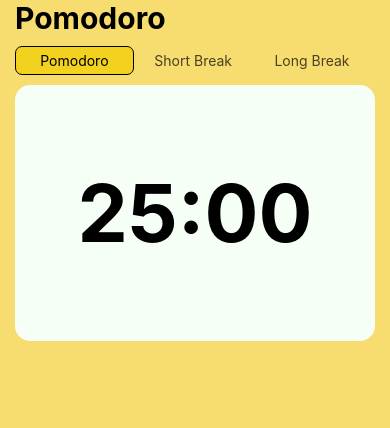
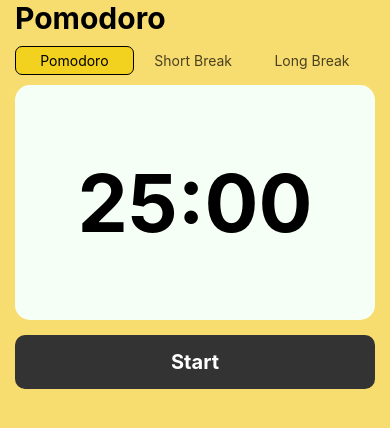
Before and after one commit to bm-jsms/Pomodoro_Timer-react_native, a React Native app: screen / in a window 390 px wide. Shown: the top 428 px of the page. Built offline with nearby package versions, Linux system fonts and the light colour scheme.

Commit message:
add - button

```diff
--- a/App.tsx
+++ b/App.tsx
@@ -1,5 +1,12 @@
 import { StatusBar } from 'expo-status-bar';
-import { StyleSheet, Text, View, Platform, SafeAreaView } from 'react-native';
+import {
+	StyleSheet,
+	Text,
+	View,
+	Platform,
+	SafeAreaView,
+	TouchableOpacity,
+} from 'react-native';
 import { useState } from 'react';
 import Headxer from './components/Headxer';
 import Timer from './components/Timer';
@@ -12,6 +19,10 @@
 	const [currentTime, setCurrentTime] = useState(
 		'Pomodoro' || 'Short Break' || 'Long Break',
 	);
+	const [isActive, setIsActive] = useState(false);
+	const handleStartStop = () => {
+		setIsActive(!isActive);
+	};
 
 	return (
 		<SafeAreaView
@@ -38,6 +49,18 @@
 				/>
 				<Timer time={time} />
 
+				<TouchableOpacity style={styles.button} onPress={handleStartStop}>
+					<Text
+						style={{
+							color: 'white',
+							fontSize: 20,
+							fontWeight: 'bold',
+						}}
+					>
+						{isActive ? 'Pause' : 'Start'}
+					</Text>
+				</TouchableOpacity>
+
 				<StatusBar style='dark' />
 			</View>
 		</SafeAreaView>
@@ -52,4 +75,11 @@
 		fontSize: 30,
 		fontWeight: 'bold',
 	},
+	button: {
+		backgroundColor: '#333',
+		padding: 15,
+		marginTop: 15,
+		borderRadius: 10,
+		alignItems: 'center',
+	},
 });
```
